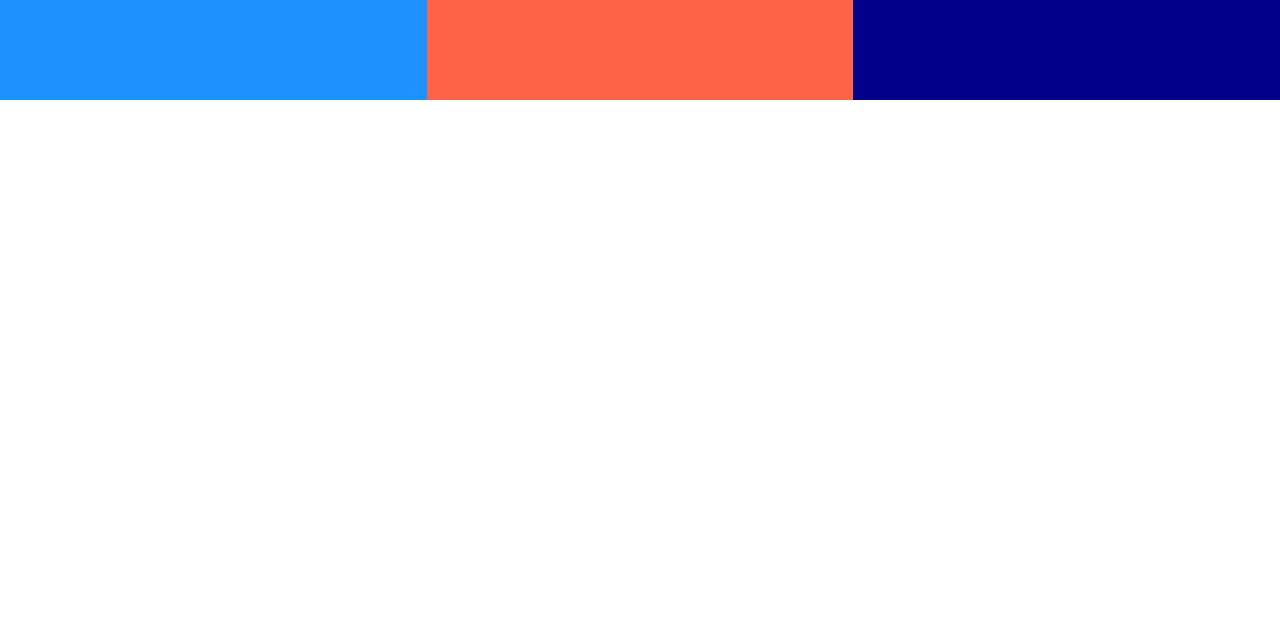
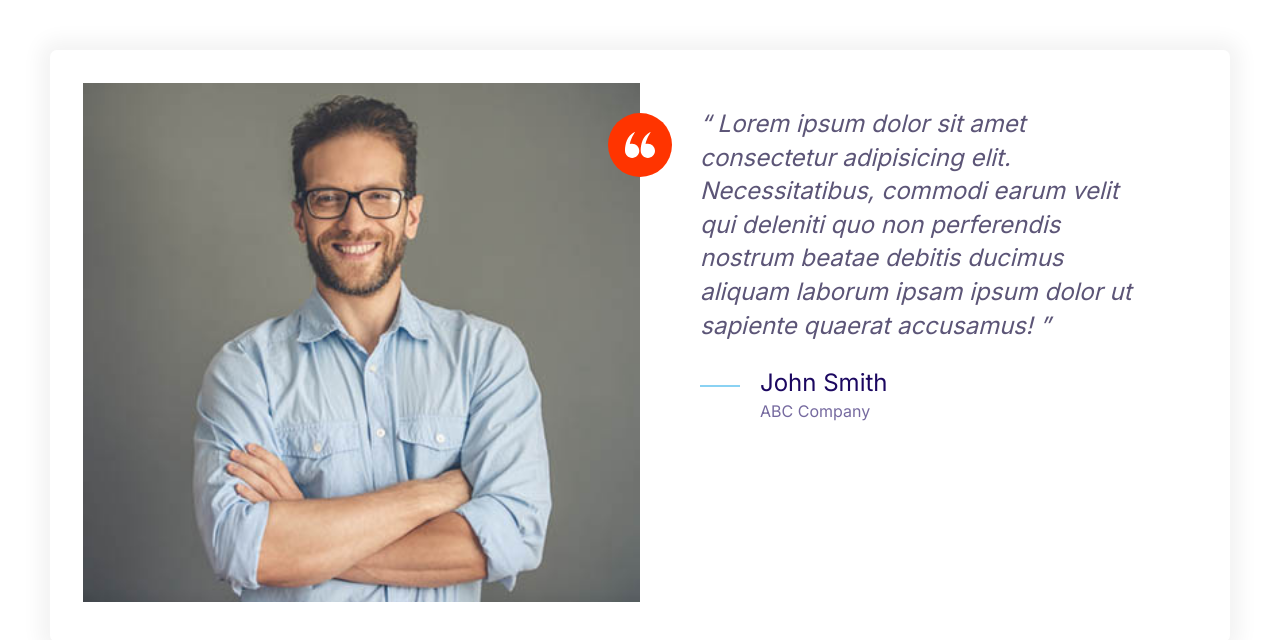
Before and after one commit to MohamedTahaCS/Hoster, a plain HTML site: page index.html in a window 1280 px wide. Drawn offline with Linux system fonts and the light colour scheme.

Commit message:
Build the testimonial component.

```diff
--- a/css/styles.css
+++ b/css/styles.css
@@ -177,6 +177,15 @@ a {
     fill: var(--color-primary);
 }
 
+.icon--white {
+    fill: #fff;
+}
+
+.icon--small {
+    width: 30px;
+    height: 30px;
+}
+
 .icon-container {
     background: #f3f9fa;
     width: 64px;
@@ -185,6 +194,10 @@ a {
     display: inline-flex;
     justify-content: center;
     align-items: center;
+}
+
+.icon-container--accent {
+    background: var(--color-accent);
 }
 
 
@@ -458,3 +471,36 @@ a {
         grid-template-columns: repeat(3, 1fr);
     }
 }
+
+
+/* Testimonials */
+
+.testimonial {
+    padding: 3.3rem;
+}
+
+.testimonial__image {
+    position: relative;
+}
+
+.testimonial__image > img{
+    width: 100%;
+}
+
+.testimonial__image > .icon-container {
+    position: absolute;
+    top: 3rem;
+    right: -32px;
+    overflow: visible;
+}
+
+@media screen and (min-width: 768px){
+    .testimonial .quote,
+    .testimonial .quote__author{
+        font-size: 2.4rem;
+    }
+
+    .testimonial .quote {
+        margin-left: 6rem;
+    }
+}
--- a/index.html
+++ b/index.html
@@ -14,11 +14,49 @@
         <link rel="stylesheet" href="css/normalize.css" />
         <link rel="stylesheet" href="css/styles.css" />
     </head>
-    <body>
-        <div class="grid grid--1x2 grid--1x3">
-            <div style="height: 100px; background: dodgerblue;"></div>
-            <div style="height: 100px; background: tomato;"></div>
-            <div style="height: 100px; background: darkblue;"></div>
+    <body style="padding: 5rem">
+        <div class="card testimonial">
+            <div class="grid grid--1x2">
+                <div class="testimonial__image">
+                    <img
+                        src="images/testimonial.jpg"
+                        alt="A happy, smiling customer"
+                    />
+                    <span class="icon-container icon-container--accent">
+                        <svg class="icon icon--small icon--white">
+                            <use xlink:href="/images/sprite.svg#quotes"></use>
+                        </svg>
+                    </span>
+                </div>
+
+                <blockquote class="quote">
+                    <p class="quote__text">
+                        Lorem ipsum dolor sit amet consectetur adipisicing elit.
+                        Necessitatibus, commodi earum velit qui deleniti quo non
+                        perferendis nostrum beatae debitis ducimus aliquam
+                        laborum ipsam ipsum dolor ut sapiente quaerat accusamus!
+                    </p>
+                    <footer>
+                        <div class="media">
+                            <div class="media__image">
+                                <svg class="icon icon--primary quote__line">
+                                    <use
+                                        xlink:href="/images/sprite.svg#line"
+                                    ></use>
+                                </svg>
+                            </div>
+                            <div class="media__body">
+                                <h3 class="media__title quote__author">
+                                    John Smith
+                                </h3>
+                                <p class="media__text quote__organization">
+                                    ABC Company
+                                </p>
+                            </div>
+                        </div>
+                    </footer>
+                </blockquote>
+            </div>
         </div>
     </body>
 </html>
```
Also changed, not shown: components/testimonial.html (added, +36 -0 lines), images/testimonial.jpg (added).
